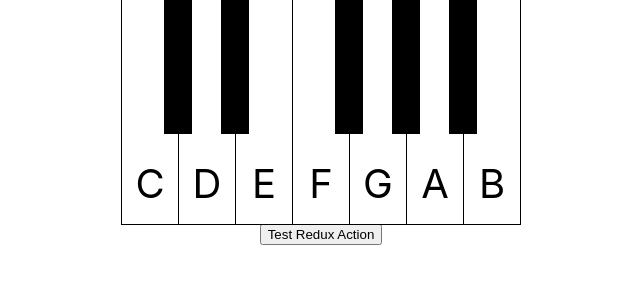
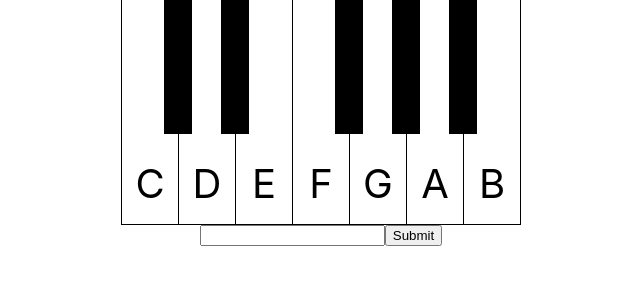
Before and after one commit to noah-springwater/pianist, a React app: page / in a window 1280 px wide. Shown: the top 300 px of the page, without its empty margins (319-959 px from the left). Built offline with nearby package versions, Linux system fonts and the light colour scheme.

Commit message:
keys working

```diff
--- a/src/actions/keyAction.js
+++ b/src/actions/keyAction.js
@@ -1,8 +1,11 @@
 import { dispatch } from "rxjs/internal/observable/range";
 
-export const keyAction = () => dispatch => {
-  dispatch({
-    type: 'KEY_ACTION',
-    payload: [2],
-  })
+export const keyAction = (pianoKey) => dispatch => {
+  setTimeout(() => {
+    dispatch({
+      type: 'KEY_ACTION',
+      payload: pianoKey,
+    })
+  }, 1000)
+
 }
--- a/src/components/App.js
+++ b/src/components/App.js
@@ -1,35 +1,17 @@
 import React, { Component } from 'react';
-import { connect } from 'react-redux';
-import { keyAction } from '../actions/keyAction';
 import Keys from './Keys';
+import Logger from './Logger';
 import '../styles/App.scss';
 
 class App extends Component {
-  keyAction = (event) => {
-    this.props.keyAction();
-  }
-
   render() {
     return (
       <div className="App">
         <Keys />
-        <button onClick={this.keyAction}>Test Redux Action</button>
-        <pre>
-          {
-            JSON.stringify(this.props.keyReducer.keys)
-          }
-        </pre>
+        <Logger />
       </div>
     );
   }
 }
 
-const mapStateToProps = state => ({
-  ...state
-})
-
-const mapDispatchToProps = dispatch => ({
-  keyAction: () => dispatch(keyAction())
-})
-
-export default connect(mapStateToProps, mapDispatchToProps)(App);
+export default (App);
--- a/src/components/Keys.js
+++ b/src/components/Keys.js
@@ -1,30 +1,30 @@
 import React, { Component } from 'react';
+import { keyAction } from '../actions/keyAction';
 import '../styles/Keys.scss'
+import { connect } from 'react-redux';
+
 
 class Keys extends Component {
   constructor(props) {
     super(props);
-
-    this.addClass = this.addClass.bind(this);
-  }
-
-  addClass(event) {
-    // event.preventDefault();
-    let e = event.target;
-
-    if (!e.classList.contains('pressed')) {
-      // console.log('added class')
-      e.classList.add('pressed')
-      setTimeout(() => {
-        e.classList.remove('pressed')
-      }, 1000)
-    }
-
-
-    // console.log(e.querySelector('span').innerHTML);
   }
 
   render() {
+
+    let allKeys = document.querySelectorAll('.key-name')
+    allKeys.forEach((item) => {
+      this.props.keyReducer.keys.forEach((store, index) => {
+        if (store === item.innerHTML) {
+          setTimeout(() => {
+            item.parentElement.classList.add('pressed');
+            setTimeout(() => {
+              item.parentElement.classList.remove('pressed');
+            }, 1000)
+          }, 1000 * index)
+        }
+      })
+    });
+
     return (
       <div className="keys-container">
         <div className="white-key flat" onClick={this.addClass}>
@@ -53,4 +53,8 @@ class Keys extends Component {
   }
 }
 
-export default Keys;
+const mapStateToProps = state => ({
+  ...state
+})
+
+export default connect(mapStateToProps, null)(Keys);
--- a/src/components/Logger.js
+++ b/src/components/Logger.js
@@ -1,9 +1,55 @@
 import React, { Component } from 'react';
+import { keyAction } from '../actions/keyAction';
 import '../styles/Logger.scss';
+import { connect } from 'react-redux';
 
 class Logger extends Component {
+  constructor(props) {
+    super(props);
+    this.state = {
+      value: ''
+    }
+
+    this.handleChange = this.handleChange.bind(this);
+    this.logKeys = this.logKeys.bind(this);
+  }
+
+  handleChange(event) {
+    this.setState({
+      value: event.target.value,
+    })
+  }
+
+  logKeys(e) {
+    e.preventDefault();
+    let arrayOfKeys = this.state.value.split(',').map(item => item.trim().toUpperCase())
+
+    this.keyAction(arrayOfKeys)
+  }
+
+  keyAction = (pianoKey) => {
+    this.props.keyAction(pianoKey);
+  }
+
   render() {
     return (
+      <div className="logger-container">
+        <form onSubmit={this.logKeys}>
+          <input type="text" value={this.state.value} onChange={this.handleChange}/>
+          <button type="submit" value="Submit">Submit</button>
+        </form>
+      </div>
     );
   }
 }
+
+const mapStateToProps = state => ({
+  ...state
+})
+
+const mapDispatchToProps = dispatch => ({
+  keyAction: (pianoKey) => dispatch(keyAction(pianoKey))
+})
+
+
+export default connect(mapStateToProps, mapDispatchToProps)(Logger);
--- a/src/reducers/keyReducer.js
+++ b/src/reducers/keyReducer.js
@@ -1,9 +1,10 @@
-export default (state = {}, action) => {
+export default (state = {keys: []}, action) => {
   switch (action.type) {
     case 'KEY_ACTION':
-    return {
-      keys: action.payload // ...state.keys - to fill in afterplaceholder
-    }
+      return {
+        keys: action.payload,
+        hasClass: true,
+      }
     default:
       return state
   }
--- a/src/styles/Keys.scss
+++ b/src/styles/Keys.scss
@@ -50,6 +50,7 @@
     .key-name {
       font-size: 2.5rem;
       padding-bottom: 1rem;
+      z-index: -1;
     }
 
     // All other keys that are pressed not in
```
Also changed, not shown: src/styles/Logger.scss (added).
